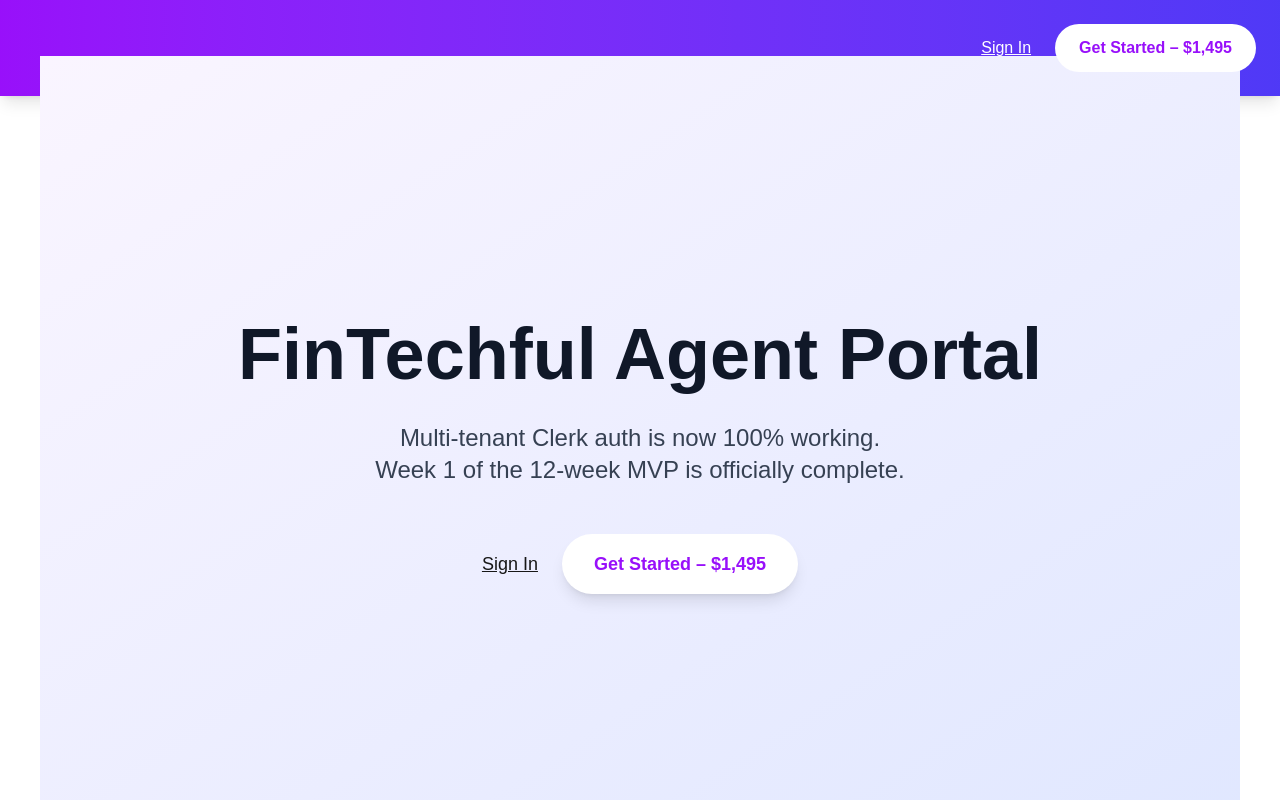
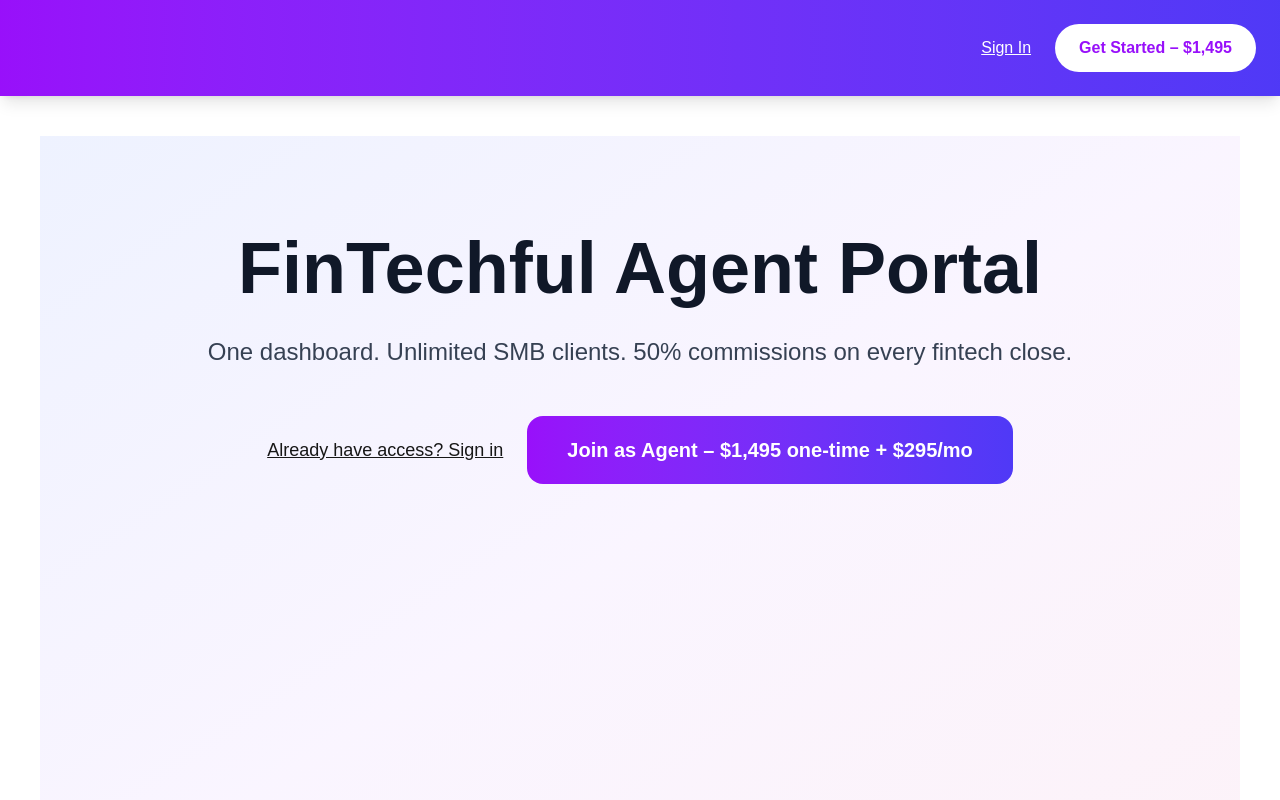
Before and after one commit to fintechful/fintechful-clerk-test, a Next.js app: page / in a window 1280 px wide. Shown: the top 800 px of the page. Built offline with nearby package versions, Linux system fonts and the light colour scheme; no server answers.

Commit message:
design: final landing page polish

```diff
--- a/src/app/page.tsx
+++ b/src/app/page.tsx
@@ -1,49 +1,35 @@
 // src/app/page.tsx
-import {
-  SignedIn,
-  SignedOut,
-  SignInButton,
-  SignUpButton,
-  UserButton,
-} from '@clerk/nextjs';
+import { SignedIn, SignedOut, SignInButton, SignUpButton, UserButton } from '@clerk/nextjs';
 
 export default function Home() {
   return (
-    <div className="min-h-screen bg-gradient-to-br from-purple-50 to-indigo-100">
-      {/* Header moved to layout.tsx — keep it empty here */}
-
-      <main className="flex flex-col items-center justify-center min-h-screen text-center px-8 -mt-20">
-        <h1 className="text-5xl md:text-7xl font-bold text-gray-900 mb-8">
+    <div className="min-h-screen bg-gradient-to-br from-indigo-50 via-purple-50 to-pink-50">
+      <main className="container mx-auto px-6 py-24 text-center">
+        <h1 className="text-5xl md:text-7xl font-black text-gray-900 mb-8">
           FinTechful Agent Portal
         </h1>
-        <p className="text-xl md:text-2xl text-gray-700 max-w-3xl mb-12">
-          Multi-tenant Clerk auth is now 100% working.<br />
-          Week 1 of the 12-week MVP is officially complete.
+        <p className="text-xl md:text-2xl text-gray-700 max-w-4xl mx-auto mb-12">
+          One dashboard. Unlimited SMB clients. 50% commissions on every fintech close.
         </p>
 
         <SignedOut>
-          <div className="flex gap-6">
+          <div className="flex flex-col sm:flex-row gap-6 justify-center items-center">
             <SignInButton mode="modal">
-              <button className="text-lg underline hover:no-underline">
-                Sign In
-              </button>
+              <button className="text-lg underline hover:no-underline">Already have access? Sign in</button>
             </SignInButton>
             <SignUpButton mode="modal">
-              <button className="bg-white text-purple-600 font-bold text-lg px-8 py-4 rounded-full hover:bg-gray-100 shadow-lg transition">
-                Get Started – $1,495
+              <button className="bg-gradient-to-r from-purple-600 to-indigo-600 text-white font-bold text-xl px-10 py-5 rounded-2xl hover:shadow-2xl transform hover:scale-105 transition">
+                Join as Agent – $1,495 one-time + $295/mo
               </button>
             </SignUpButton>
           </div>
         </SignedOut>
 
         <SignedIn>
-          <div className="flex flex-col items-center gap-6">
+          <div className="flex flex-col items-center gap-8">
             <UserButton afterSignOutUrl="/" />
-            <a
-              href="/dashboard"
-              className="text-2xl font-semibold text-purple-700 hover:text-purple-900 underline"
-            >
-              Go to Agent Dashboard →
+            <a href="/dashboard" className="text-3xl font-bold text-purple-700 hover:text-purple-900">
+              → Open Your Agent Dashboard
             </a>
           </div>
         </SignedIn>
```
